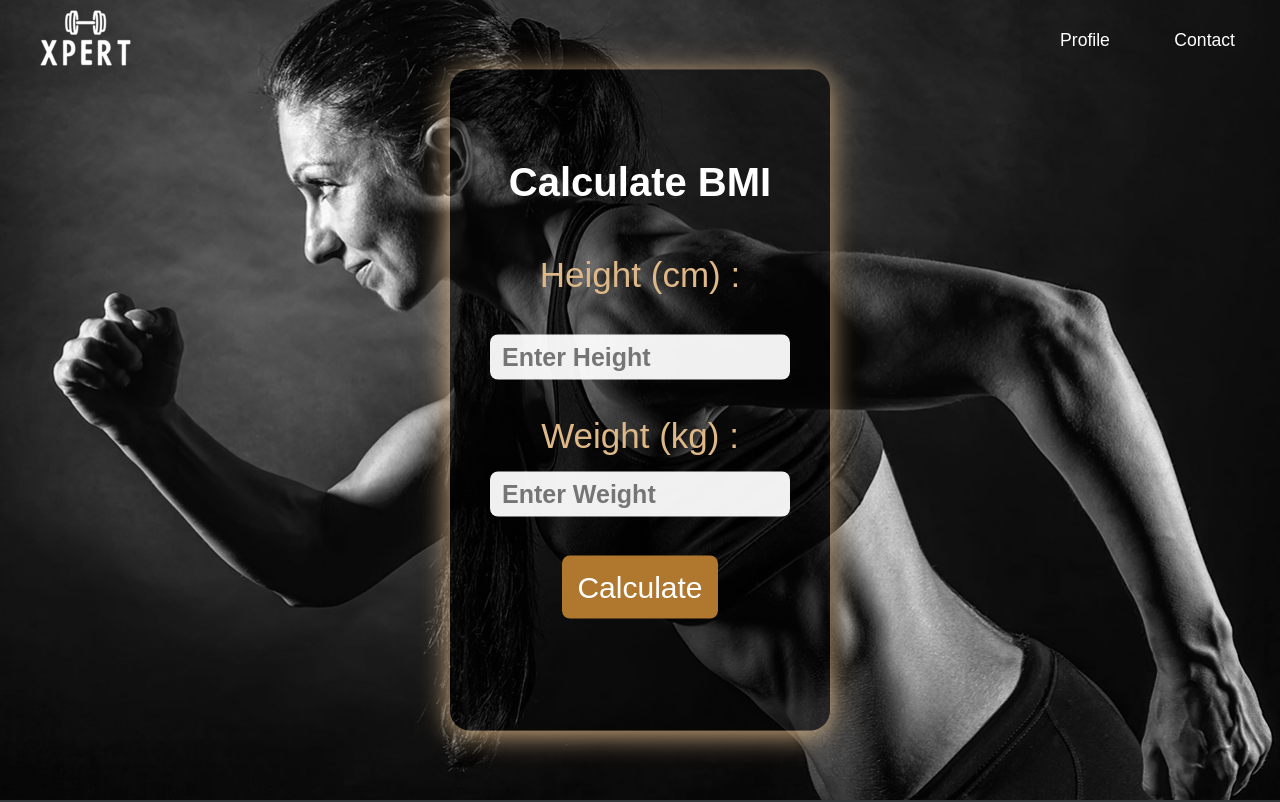
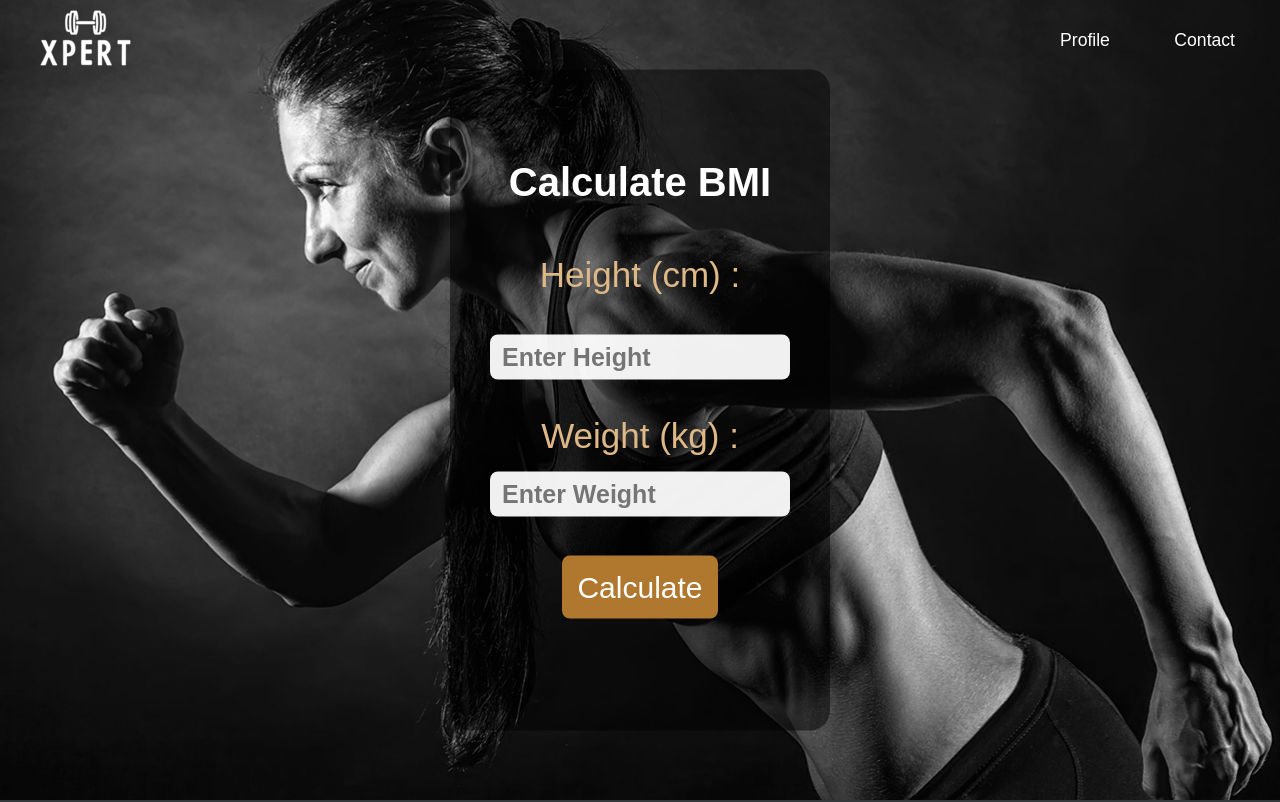
Before and after one commit to Vaniljbulle/XpertGym, a website: page frontend/calcBMI.html in a window 1280 px wide. Shown: the top 802 px of the page. Drawn offline with Linux system fonts and the light colour scheme; no server answers; files whose address does not match are found by name.

Commit message:
Removed shadow on bmi card

```diff
--- a/frontend/style.css
+++ b/frontend/style.css
@@ -520,7 +520,6 @@ overflow: hidden;
     border-radius: 20px;
     width: 300px;
     background: rgba(0, 0, 0, 0.5);
-    box-shadow: -1px 4px 28px 0px burlywood;
     transform: translate(-50%, -50%);
 }
 
```
